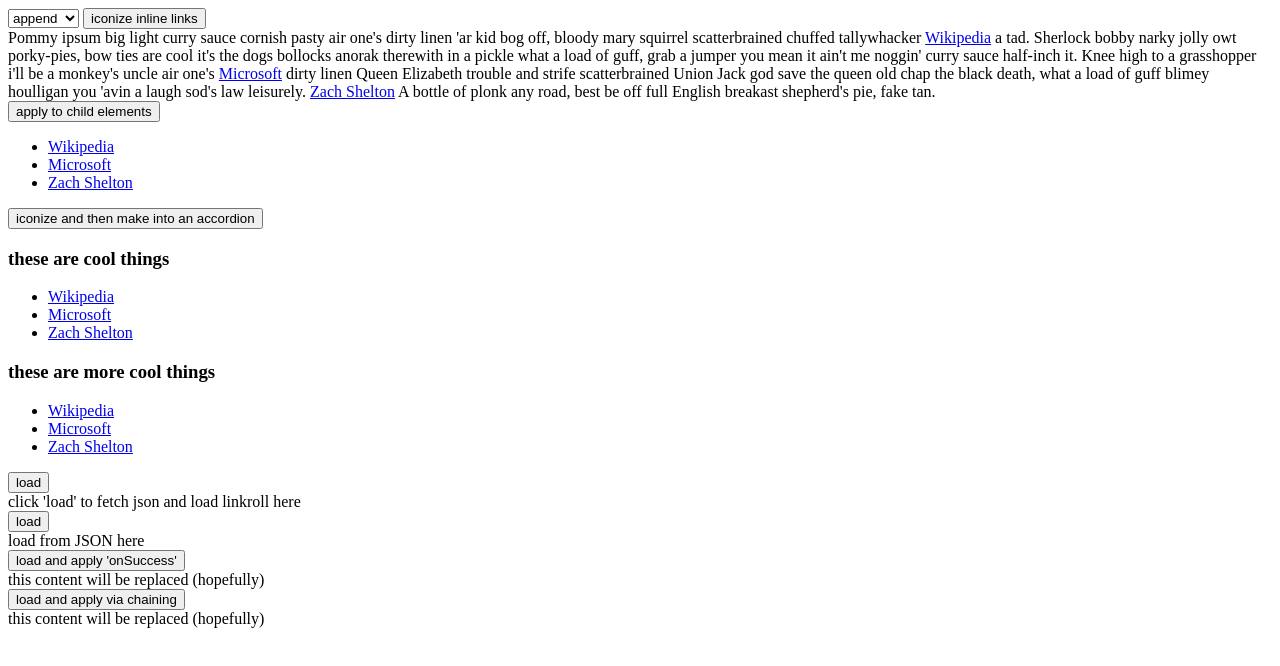
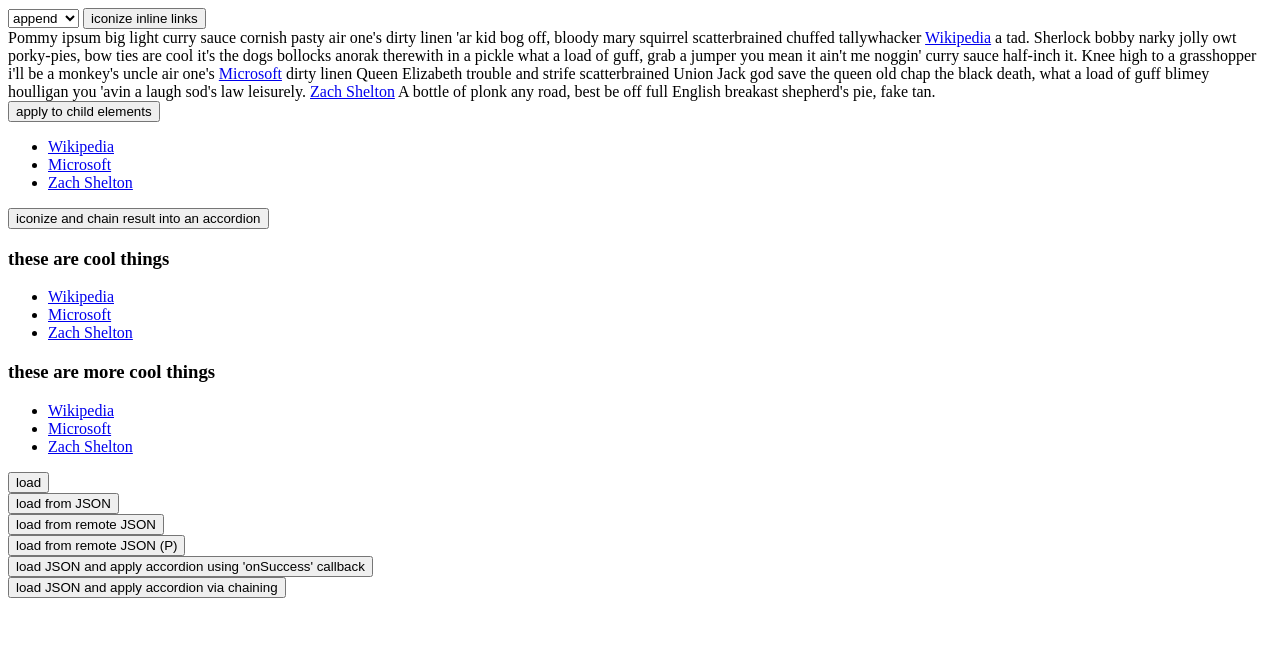
Before and after one commit to zachofalltrades/jquery.linkroll, a plain HTML site: page index.html in a window 1280 px wide. Drawn offline with nearby package versions, Linux system fonts and the light colour scheme.

Commit message:
more examples + jsonp

```diff
--- a/index.html
+++ b/index.html
@@ -49,7 +49,7 @@
 	</div>
 
 	<div id="accordionListWrapper">
-		<button>iconize and then make into an accordion</button>
+		<button>iconize and chain result into an accordion</button>
 		<div id="accordionList">
 			<h3>these are cool things</h3>
 			<div>
@@ -72,22 +72,32 @@
 
 	<div>
 		<button onClick="$('#emptyDiv').linkroll({json: 'sample.json', onSuccess: function(node){node.accordion({collapsible: true, animate: 100})}});">load</button>
-		<div id="emptyDiv">click 'load' to fetch json and load linkroll here</div>
+		<div id="emptyDiv"></div>
 	</div>
 
 	<div id="fromJson">
-		<button>load</button>
-		<div>load from JSON here</div>
+		<button>load from JSON</button>
+		<div></div>
+	</div>
+
+	<div id="fromRemoteJson">
+		<button>load from remote JSON</button>
+		<div></div>
+	</div>
+
+	<div id="fromRemoteJsonP">
+		<button>load from remote JSON (P)</button>
+		<div></div>
 	</div>
 
 	<div id="accordion1">
-		<button>load and apply 'onSuccess'</button>
-		<div>this content will be replaced (hopefully)</div>
+		<button>load JSON and apply accordion using 'onSuccess' callback</button>
+		<div></div>
 	</div>
 
 	<div id="accordion2">
-		<button>load and apply via chaining</button>
-		<div id="">this content will be replaced (hopefully)</div>
+		<button>load JSON and apply accordion via chaining</button>
+		<div id=""></div>
 	</div>
 
 </body>
@@ -110,6 +120,16 @@
 		$("#fromJson div").linkroll({json: 'sample.json'});
 	});
 
+	//remote
+	$("#fromRemoteJson button").click(function(){
+		$("#fromRemoteJson div").linkroll({json: 'https://zachofalltrades.github.io/jquery.linkroll/sample.json'});
+	});
+
+	//remote JSONP
+	$("#fromRemoteJsonP button").click(function(){
+		$("#fromRemoteJsonP div").linkroll({json: 'https://zachofalltrades.github.io/jquery.linkroll/sample.json?callback=?'});
+	});
+
 	//extended options
 	$("#accordion1 button").click(function(){
 		$("#accordion1 div").linkroll({json: 'sample.json', onSuccess: function(node){node.accordion({collapsible: true, animate: 100})}});
@@ -121,6 +141,7 @@
 	});
 
 
+
 </script>
 
 </html>
```
Also changed, not shown: jquery.linkroll.js.
